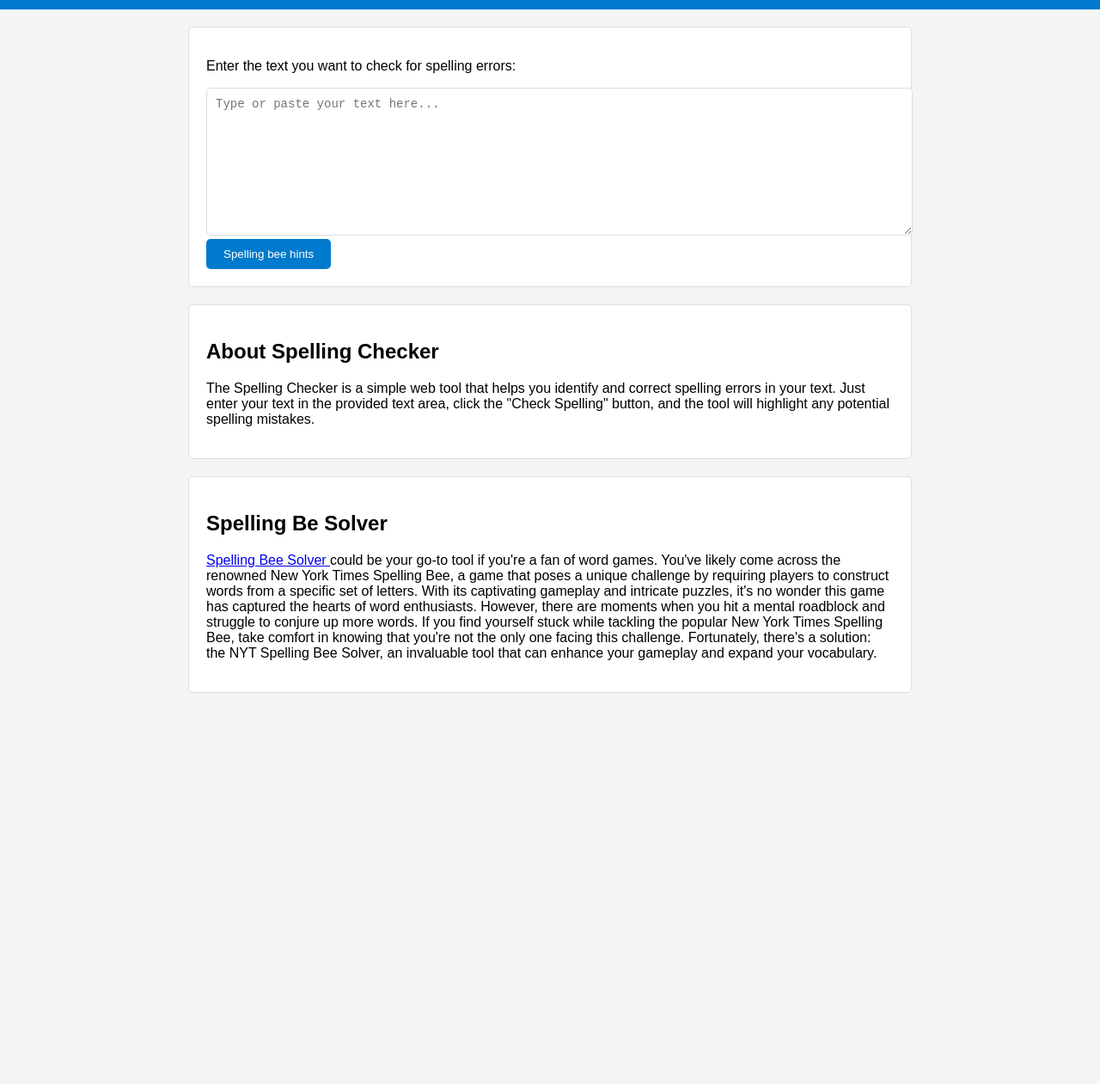
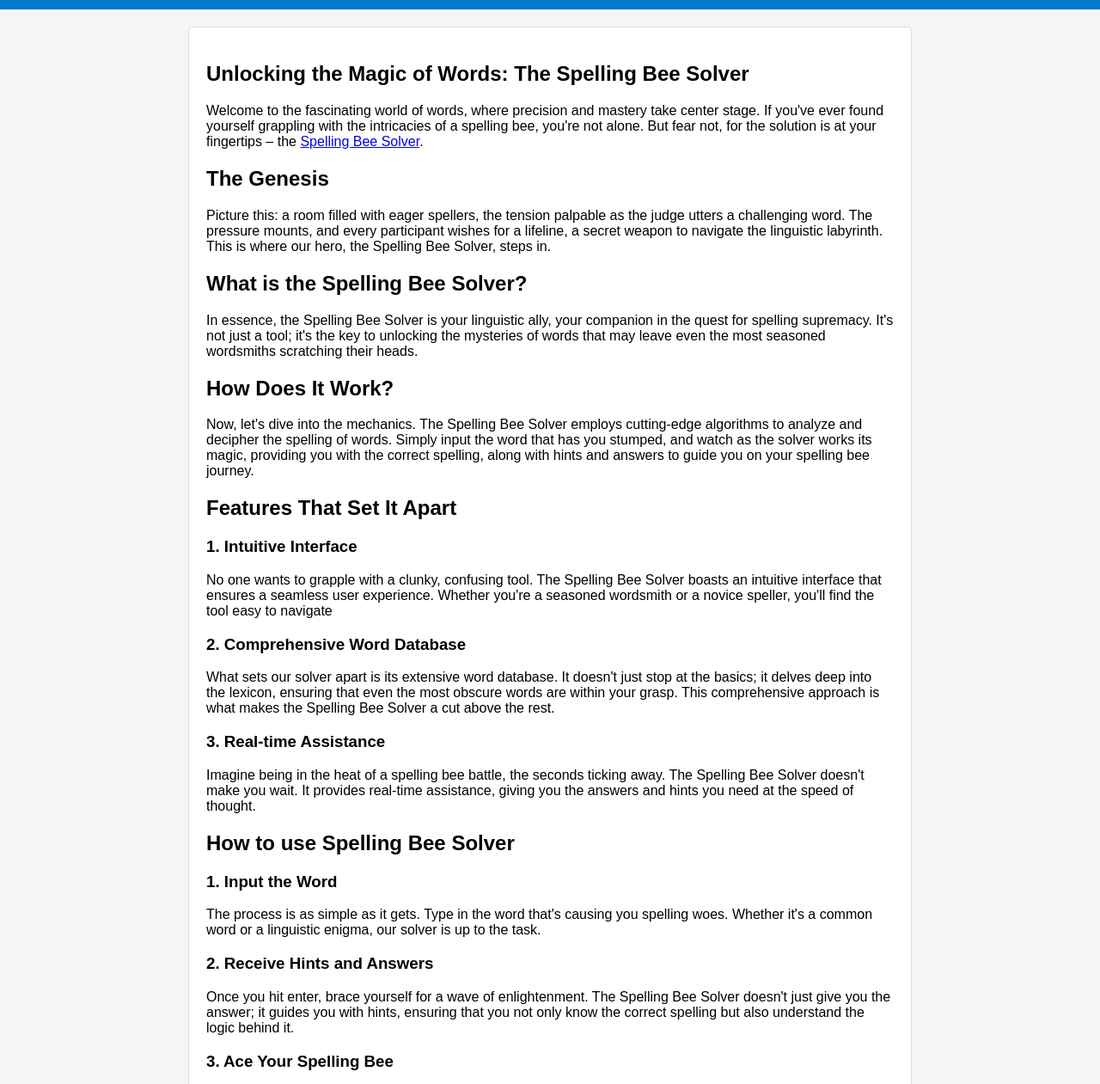
Before and after one commit to seoali110/sbhinter, a plain HTML site: page index.html in a window 1280 px wide. Shown: the part 69-1330 px from the top of the page at 86% size. Before the commit the page ends 895 px from the top, so only its background shows below. Drawn offline with Linux system fonts and the light colour scheme.

Commit message:
Update index.html

```diff
--- a/index.html
+++ b/index.html
@@ -56,33 +56,79 @@
             color: white;
             text-decoration: none;
         }
+        footer {
+            background-color: #007acc;
+            color: #fff;
+            text-align: center;
+            padding: 10px;
+        }
     </style>
 </head>
 <body>
     <header>
-        <h1>Spelling Checker</h1>
+        <h1>Spelling bee Solver </h1>
     </header>
+
+
     <div class="container">
-        <p>Enter the text you want to check for spelling errors:</p>
-        <textarea id="textToCheck" placeholder="Type or paste your text here..."></textarea>
-        <br>
-        <button id="checkButton"><a href="https://sbhinter.com/">Spelling bee hints</a></button>
+        <h2>Unlocking the Magic of Words: The Spelling Bee Solver</h2>
+        <p>
+            Welcome to the fascinating world of words, where precision and mastery take center stage. If you've ever found yourself grappling with the intricacies of a spelling bee, you're not alone. But fear not, for the solution is at your fingertips – the <a href="https://sbhinter.com/">Spelling Bee Solver</a>.
+        </p>
+
+
+
+        <h2>The Genesis</h2>
+        <p>
+            Picture this: a room filled with eager spellers, the tension palpable as the judge utters a challenging word. The pressure mounts, and every participant wishes for a lifeline, a secret weapon to navigate the linguistic labyrinth. This is where our hero, the Spelling Bee Solver, steps in.
+        </p>
+
+
+
+        <h2>What is the Spelling Bee Solver?</h2>
+        <p>
+            In essence, the Spelling Bee Solver is your linguistic ally, your companion in the quest for spelling supremacy. It's not just a tool; it's the key to unlocking the mysteries of words that may leave even the most seasoned wordsmiths scratching their heads.
+        </p>
+
+
+
+        <h2>How Does It Work?</h2>
+        <p>
+            Now, let's dive into the mechanics. The Spelling Bee Solver employs cutting-edge algorithms to analyze and decipher the spelling of words. Simply input the word that has you stumped, and watch as the solver works its magic, providing you with the correct spelling, along with hints and answers to guide you on your spelling bee journey.
+        </p>
+
+
+
+        <h2>Features That Set It Apart</h2>
+        <h3>1. Intuitive Interface</h3>
+        <p>No one wants to grapple with a clunky, confusing tool. The Spelling Bee Solver boasts an intuitive interface that ensures a seamless user experience. Whether you're a seasoned wordsmith or a novice speller, you'll find the tool easy to navigate</p>
+        <h3>2. Comprehensive Word Database</h3>
+        <p>What sets our solver apart is its extensive word database. It doesn't just stop at the basics; it delves deep into the lexicon, ensuring that even the most obscure words are within your grasp. This comprehensive approach is what makes the Spelling Bee Solver a cut above the rest.</p>
+        <h3>3. Real-time Assistance</h3>
+        <p>
+            Imagine being in the heat of a spelling bee battle, the seconds ticking away. The Spelling Bee Solver doesn't make you wait. It provides real-time assistance, giving you the answers and hints you need at the speed of thought.
+        </p>
+        <h2> How to use Spelling Bee Solver</h2>
+        <h3>1. Input the Word</h3>
+    <p>The process is as simple as it gets. Type in the word that's causing you spelling woes. Whether it's a common word or a linguistic enigma, our solver is up to the task.</p>
+
+    <h3>2. Receive Hints and Answers</h3>
+    <p>Once you hit enter, brace yourself for a wave of enlightenment. The Spelling Bee Solver doesn't just give you the answer; it guides you with hints, ensuring that you not only know the correct spelling but also understand the logic behind it.</p>
+
+    <h3>3. Ace Your Spelling Bee</h3>
+    <p>Armed with the knowledge bestowed by the Spelling Bee Solver, step confidently onto the stage. Whether you're competing for glory or simply honing your spelling skills, you're now equipped to face any word that comes your way.</p>
+
+    <h2>Success Stories</h2>
+    <p>The true measure of any tool lies in its impact on real lives. Meet Sarah, a high school student with dreams of spelling bee triumph. Faced with words that seemed insurmountable, Sarah turned to the Spelling Bee Solver. With its assistance, she not only clinched victory but also developed a profound love for the intricacies of language.</p>
+
+    <h2>Final Thoughts</h2>
+    <p>In the ever-evolving landscape of language, the Spelling Bee Solver stands as a beacon of support for those navigating the sea of words. It's not just a tool; it's a mentor, a guide, and a friend on your linguistic journey. So, the next time you find yourself facing a formidable word, remember – the Spelling Bee Solver has your back.</p>
+
+    <p>In conclusion, embrace the power of words with the Spelling Bee Solver. Let it be the wind beneath your linguistic wings, propelling you to spelling bee success. Happy spelling!</p>
     </div>
 
-    <div class="container">
-        <h2>About Spelling Checker</h2>
-        <p>
-            The Spelling Checker is a simple web tool that helps you identify and correct spelling errors in your text. Just enter your text in the provided text area, click the "Check Spelling" button, and the tool will highlight any potential spelling mistakes.
-        </p>
-    </div>
-
-    <div class="container">
-        <h2>Spelling Be Solver</h2>
-        <p>
-            <a href ="https://sbhinter.com/">Spelling Bee Solver </a> could be your go-to tool if you're a fan of word games. You've likely come across the renowned New York Times Spelling Bee, a game that poses a unique challenge by requiring players to construct words from a specific set of letters. With its captivating gameplay and intricate puzzles, it's no wonder this game has captured the hearts of word enthusiasts.
-
-            However, there are moments when you hit a mental roadblock and struggle to conjure up more words. If you find yourself stuck while tackling the popular New York Times Spelling Bee, take comfort in knowing that you're not the only one facing this challenge. Fortunately, there's a solution: the NYT Spelling Bee Solver, an invaluable tool that can enhance your gameplay and expand your vocabulary.
-        </p>
-    </div>
+    <footer>
+        &copy; 2023 Sbhinter. All rights reserved.
+    </footer>
 </body>
 </html>
```
